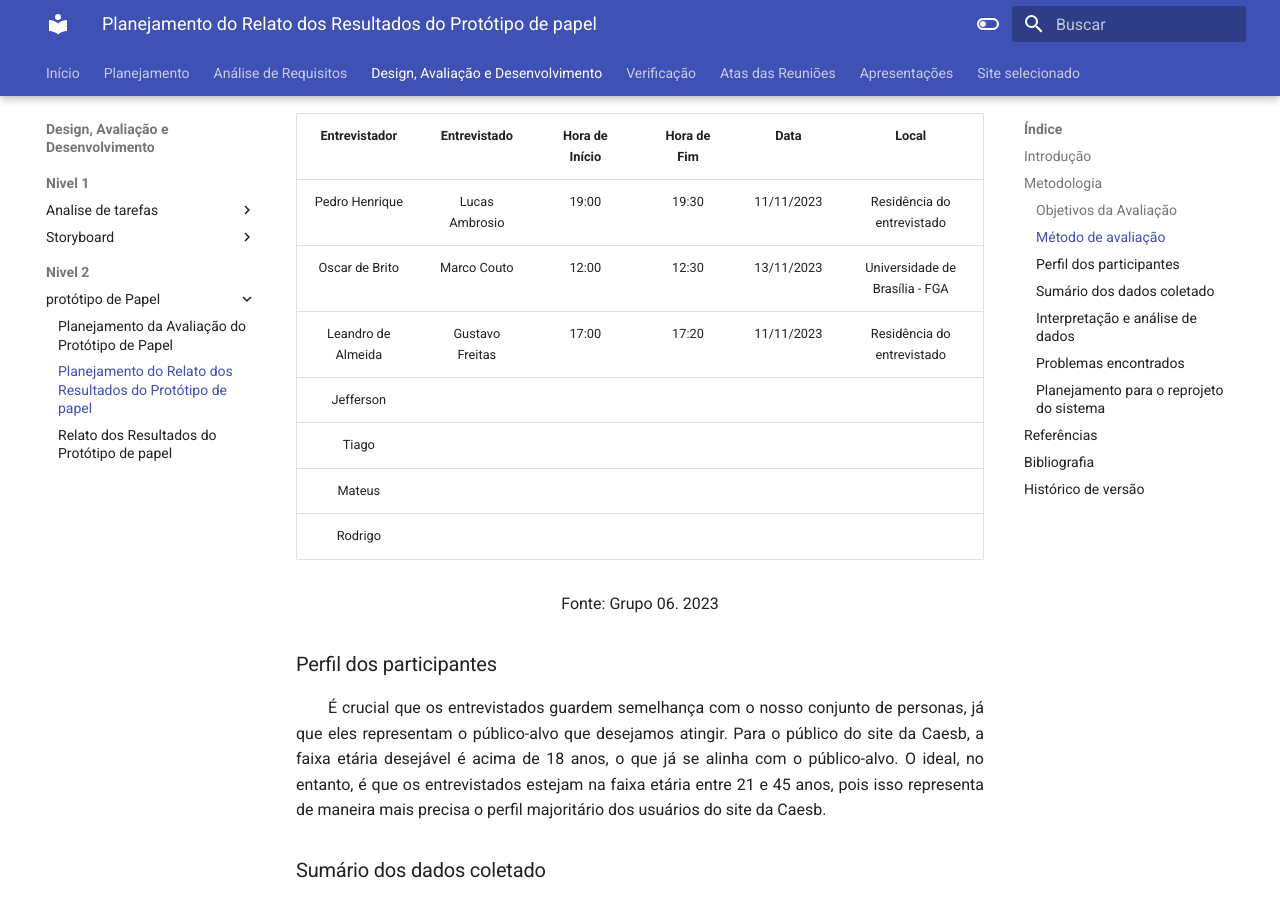
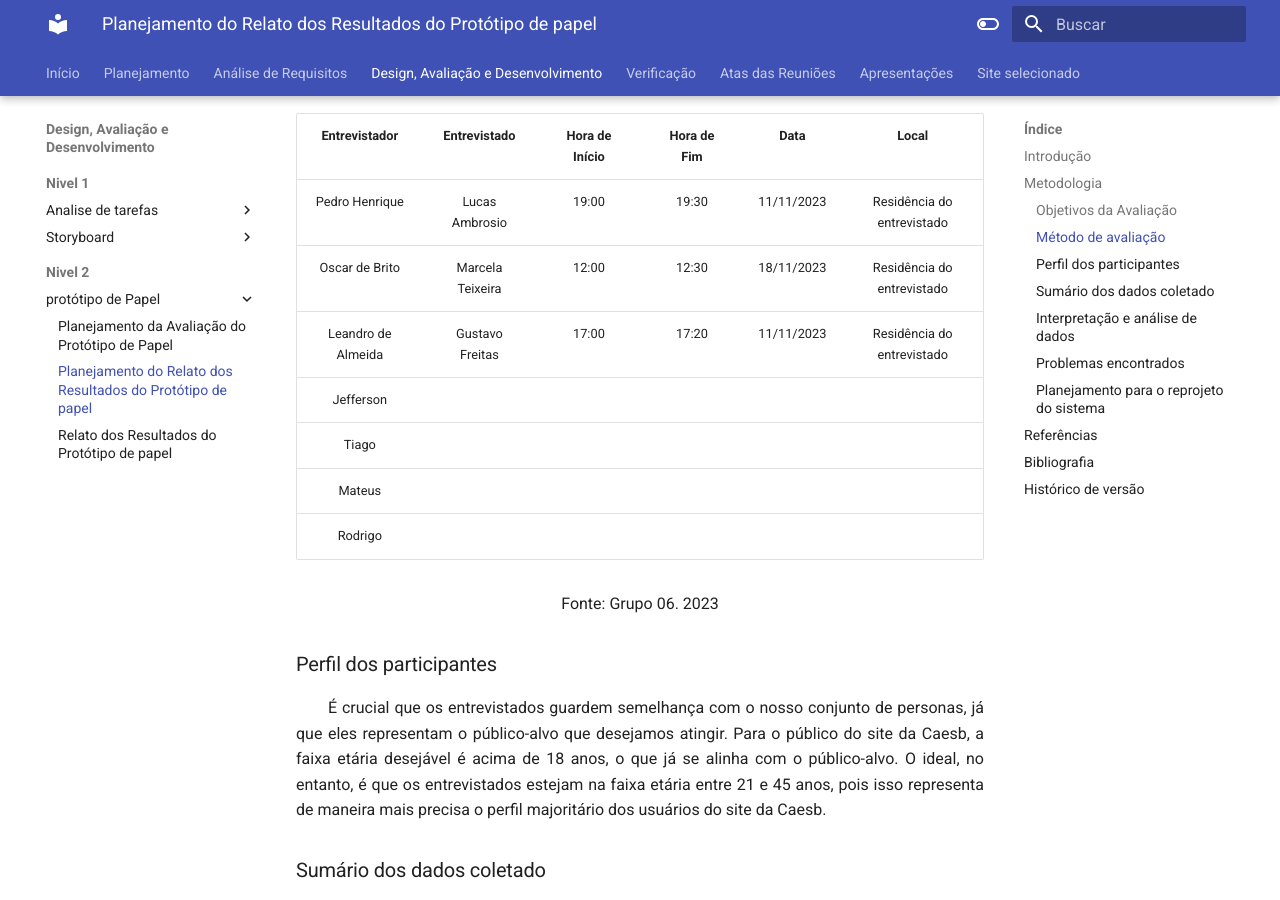
Before and after one commit to Interacao-Humano-Computador/2023.2-Caesb, an MkDocs documentation site: the page built from docs/design, avaliação e desenvolvimento/planejamento_do_relato_dos_resultados_papel.md, in a window 1280 px wide and 900 px high, scrolled down 1113 px. Built offline with MkDocs 1.6.1 and Material for MkDocs 9.7.7, drawn with Linux system fonts in a browser that asks for light colours.

Commit message:
Arruma pendencias- Oscar

```diff
--- a/docs/design, avaliação e desenvolvimento/planejamento_do_relato_dos_resultados_papel.md
+++ b/docs/design, avaliação e desenvolvimento/planejamento_do_relato_dos_resultados_papel.md
@@ -34,7 +34,7 @@ o usuário realizou a interação com o protótipo de papel. Abaixo ficará defi
 | Entrevistador |    Entrevistado   |      Hora de Início     |  Hora de Fim | Data | Local |
 | :----: | :--------: | :------------------: | :-----: | :-----: | :-------: |
 |  Pedro Henrique | Lucas Ambrosio | 19:00 | 19:30 | 11/11/2023 |  Residência do entrevistado |
-|  Oscar de Brito | Marco Couto |  12:00|  12:30|  13/11/2023|  Universidade de Brasília - FGA|
+|  Oscar de Brito | Marcela Teixeira |  12:00|  12:30|  18/11/2023|  Residência do entrevistado|
 | Leandro de Almeida | Gustavo Freitas | 17:00  | 17:20 | 11/11/2023 | Residência do entrevistado |
 |  Jefferson |   |  |  |  |  |
 |  Tiago |   |  |  |  |  |
```
